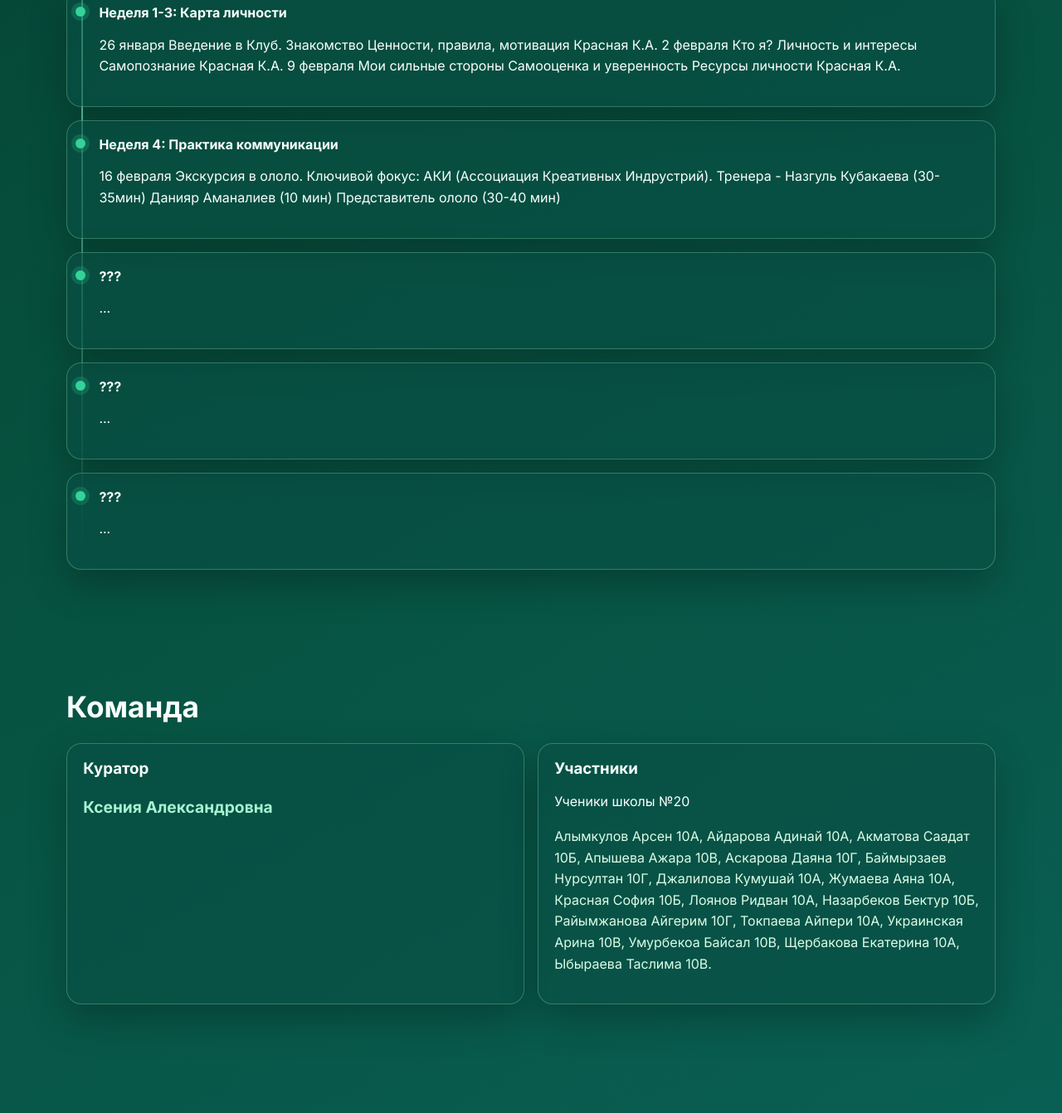
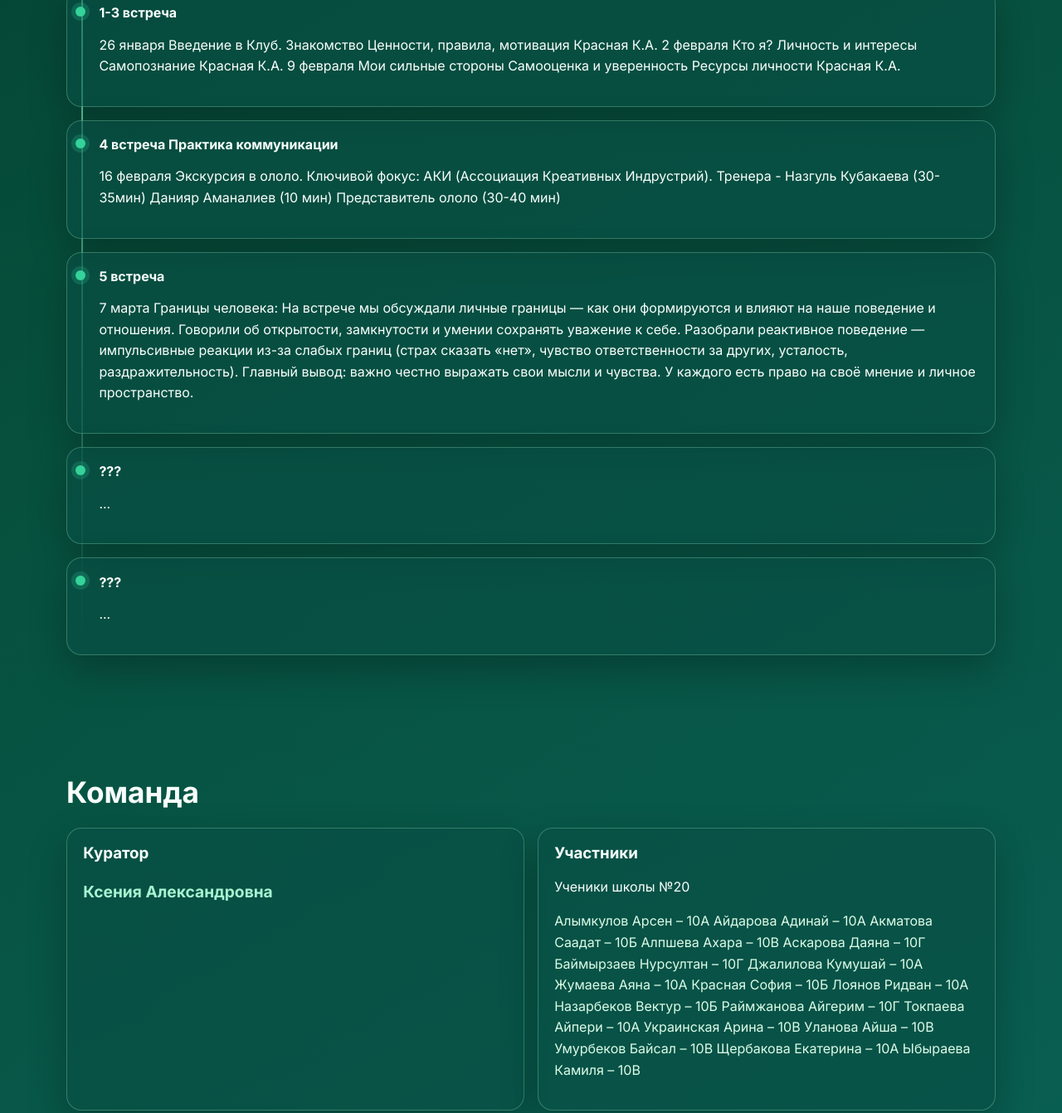
Before and after one commit to arsenal122top/Progressive-Students-Club, a plain HTML site: page index.html in a window 1280 px wide. Shown: the part 1600-2942 px from the top of the page at 83% size. Drawn offline with Linux system fonts and the light colour scheme.

Commit message:
Add files via upload

```diff
--- a/index.html
+++ b/index.html
@@ -101,7 +101,7 @@
           <h3>Недельные занятия</h3>
           <div class="timeline">
             <article class="timeline-item card">
-              <h4>Неделя 1-3: Карта личности</h4>
+              <h4>1-3 встреча</h4>
               <p>26 января	Введение в Клуб. Знакомство	Ценности, правила, мотивация	Красная К.А.
                  2 февраля	Кто я? Личность и интересы	Самопознание	Красная К.А.
                  9 февраля	Мои сильные стороны
@@ -110,7 +110,7 @@
                 </p>
             </article>
             <article class="timeline-item card">
-              <h4>Неделя 4: Практика коммуникации</h4>
+              <h4>4 встреча Практика коммуникации</h4>
               <p>16 февраля	Экскурсия в ололо.
 
 	            Ключивой фокус: АКИ (Ассоциация Креативных Индрустрий).
@@ -121,8 +121,11 @@
 </p>
             </article>
             <article class="timeline-item card">
-              <h4>???</h4>
-              <p>...</p>
+              <h4>5 встреча
+              </h4>
+              <p>7 марта Границы человека: На встрече мы обсуждали личные границы — как они формируются и влияют на наше поведение и отношения. Говорили об открытости, замкнутости и умении сохранять уважение к себе.
+Разобрали реактивное поведение — импульсивные реакции из-за слабых границ (страх сказать «нет», чувство ответственности за других, усталость, раздражительность).
+Главный вывод: важно честно выражать свои мысли и чувства. У каждого есть право на своё мнение и личное пространство.</p>
             </article>
             <article class="timeline-item card">
               <h4>???</h4>
@@ -148,23 +151,41 @@
           <article class="card">
             <h3>Участники</h3>
             <p>Ученики школы №20</p>
-            <p class="names-block">Алымкулов Арсен 10А,
-Айдарова Адинай 10А,
-Акматова Саадат 10Б,
-Апышева Ажара 10В,
-Аскарова Даяна 10Г,
-Баймырзаев Нурсултан 10Г,
-Джалилова Кумушай 10А,
-Жумаева Аяна 10А,
-Красная София 10Б,
-Лоянов Ридван 10А,
-Назарбеков Бектур 10Б,
-Райымжанова Айгерим 10Г,
-Токпаева Айпери 10А,
-Украинская Арина 10В,
-Умурбекоа Байсал 10В,
-Щербакова Екатерина 10А,
-Ыбыраева Таслима 10В.</p>
+            <p class="names-block">Алымкулов Арсен – 10А
+
+Айдарова Адинай – 10А
+
+Акматова Саадат – 10Б
+
+Алпшева Ахара – 10В
+
+Аскарова Даяна – 10Г
+
+Баймырзаев Нурсултан – 10Г
+
+Джалилова Кумушай – 10А
+
+Жумаева Аяна – 10А
+
+Красная София – 10Б
+
+Лоянов Ридван – 10А
+
+Назарбеков Вектур – 10Б
+
+Раймжанова Айгерим – 10Г
+
+Токпаева Айпери – 10А
+
+Украинская Арина – 10В
+
+Уланова Айша – 10В
+
+Умурбеков Байсал – 10В
+
+Щербакова Екатерина – 10А
+
+Ыбыраева Камиля – 10В</p>
           </article>
         </div>
       </div>
@@ -210,12 +231,16 @@
                 Электронная почта
               <input type="email" name="email" placeholder="you@example.com" required />
             </label>
+            <label class="hp-field" aria-hidden="true">
+              Website
+              <input type="text" name="website" tabindex="-1" autocomplete="off" />
+            </label>
             <label>
               Сообщение
               <textarea name="message" rows="4" placeholder="Какой вопрос хотите задать?" required></textarea>
             </label>
             <button type="submit" class="btn btn-primary">Отправить</button>
-            <p class="form-note" id="formNote"></p>
+            <p class="form-note" id="formNote" aria-live="polite"></p>
           </form>
         </div>
       </div>
```
Also changed, not shown: Gemini_Generated_Image_danqq2danqq2danq.png (added), b03cfb3b-7df6-4807-9b04-dc9da9c97bba.png (added), 1 other file.
